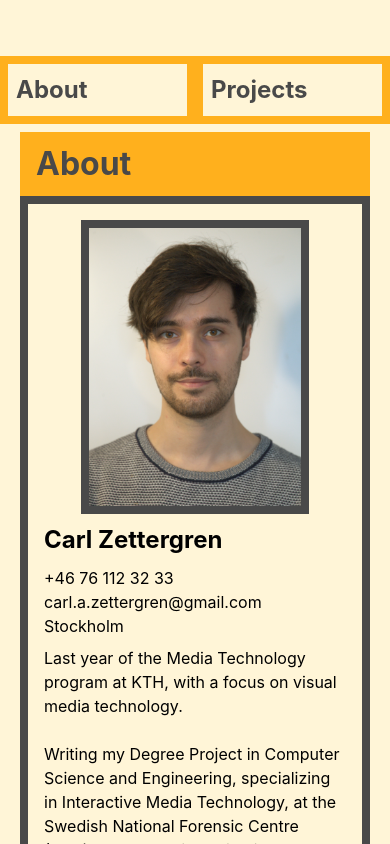
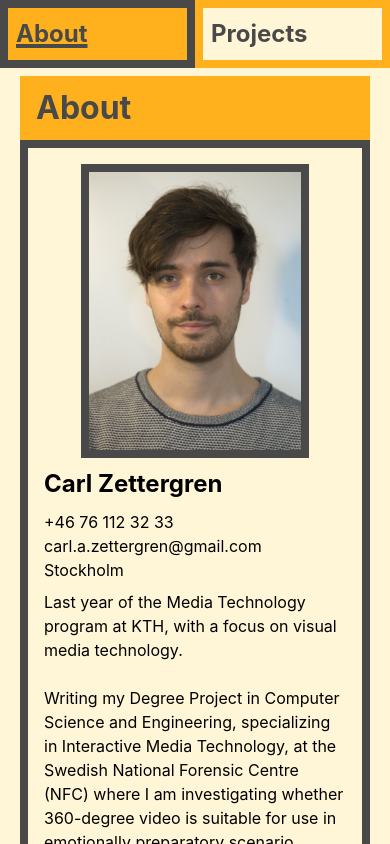
Before and after one commit to caczhub/caczhub.github.io, a React (Create React App) app: page / in a window 390 px wide. Built offline with nearby package versions, Linux system fonts and the light colour scheme.

Commit message:
Working css mobile

```diff
--- a/src/App.css
+++ b/src/App.css
@@ -26,7 +26,6 @@
   background-color: var(--baseBgr);
   position: -webkit-static;
   position: static;
-  padding-top: 3.5rem;
   padding-bottom: 0.5rem;
 }
 .navContainer a {
@@ -190,6 +189,12 @@
   .headShot {
     max-width: 70%;
   }
+
+  .scrollIntermediate{
+    /* Makes the last project div not have it's border outside the screen, at least on android chrome */
+    padding-bottom: 4rem;
+    margin-bottom: -4rem;
+  }
 }
 
 /*Flexbox helpers*/
--- a/src/index.css
+++ b/src/index.css
@@ -19,6 +19,7 @@ body {
   -moz-osx-font-smoothing: grayscale;
   overflow: hidden;
   line-height: 1.5;
+  position: fixed;
 }
 @media only screen and (min-width: 600px) {
   body{
```
